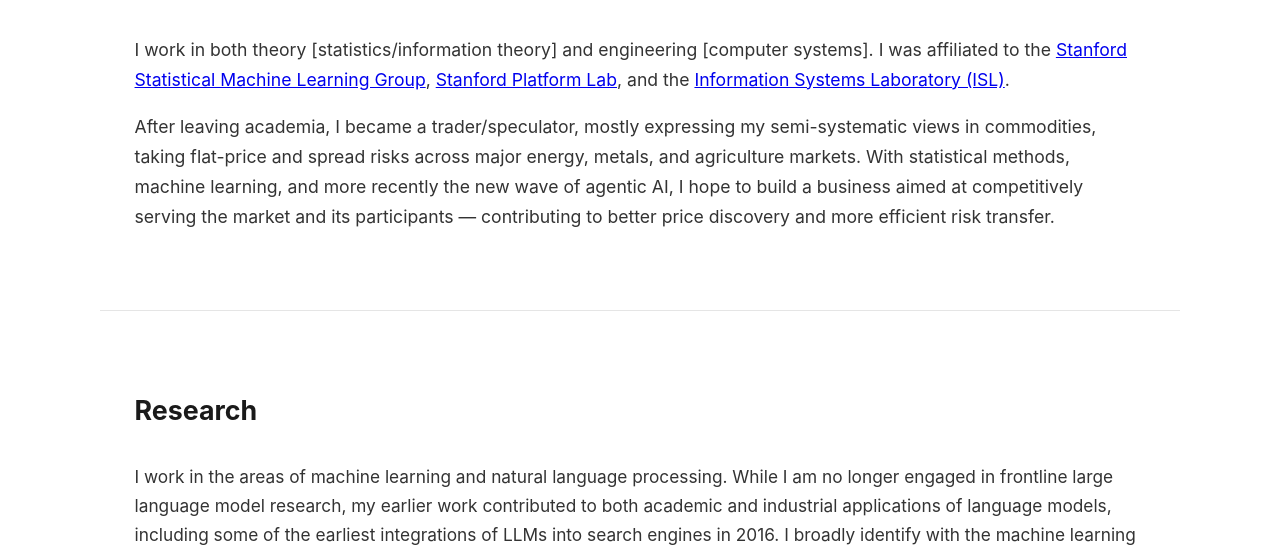
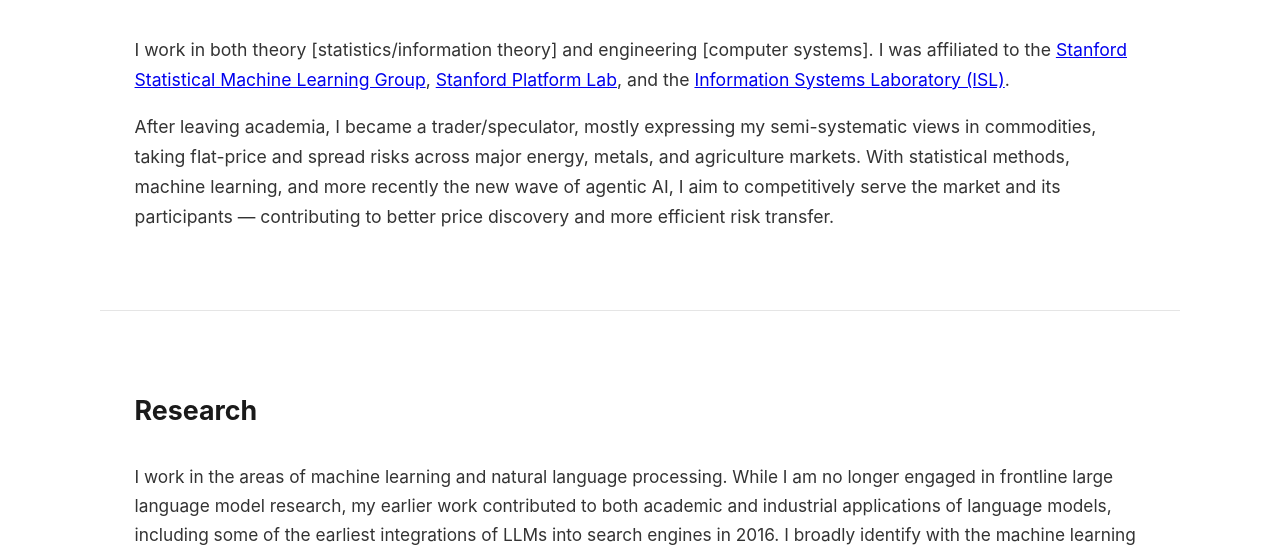
Before and after one commit to ziyin-dl/ziyin-site, a plain HTML site: page index.html in a window 1280 px wide. Shown: the part 252-800 px from the top of the page. Drawn offline with Linux system fonts and the light colour scheme.

Commit message:
update bio, minor research text edits

```diff
--- a/index.html
+++ b/index.html
@@ -234,7 +234,7 @@ h3 {
   <div class="name-title">Zi Yin</div>
   <div class="subtitle">Machine Learning &nbsp;·&nbsp; NLP &nbsp;·&nbsp; Information Theory</div>
   <p class="bio">I work in both theory [statistics/information theory] and engineering [computer systems]. I was affiliated to the <a href="http://statsml.stanford.edu/" target="_blank" rel="noopener">Stanford Statistical Machine Learning Group</a>, <a href="https://platformlab.stanford.edu" target="_blank" rel="noopener">Stanford Platform Lab</a>, and the <a href="http://isl.stanford.edu/" target="_blank" rel="noopener">Information Systems Laboratory (ISL)</a>.</p>
-  <p class="bio" style="margin-top:1rem;">After leaving academia, I became a trader/speculator, mostly expressing my semi-systematic views in commodities, taking flat-price and spread risks across major energy, metals, and agriculture markets. With statistical methods, machine learning, and more recently the new wave of agentic AI, I hope to build a business aimed at competitively serving the market and its participants — contributing to better price discovery and more efficient risk transfer.</p>
+  <p class="bio" style="margin-top:1rem;">After leaving academia, I became a trader/speculator, mostly expressing my semi-systematic views in commodities, taking flat-price and spread risks across major energy, metals, and agriculture markets. With statistical methods, machine learning, and more recently the new wave of agentic AI, I aim to competitively serve the market and its participants — contributing to better price discovery and more efficient risk transfer.</p>
 </section>
 
 <!-- ══ RESEARCH ══ -->
```
